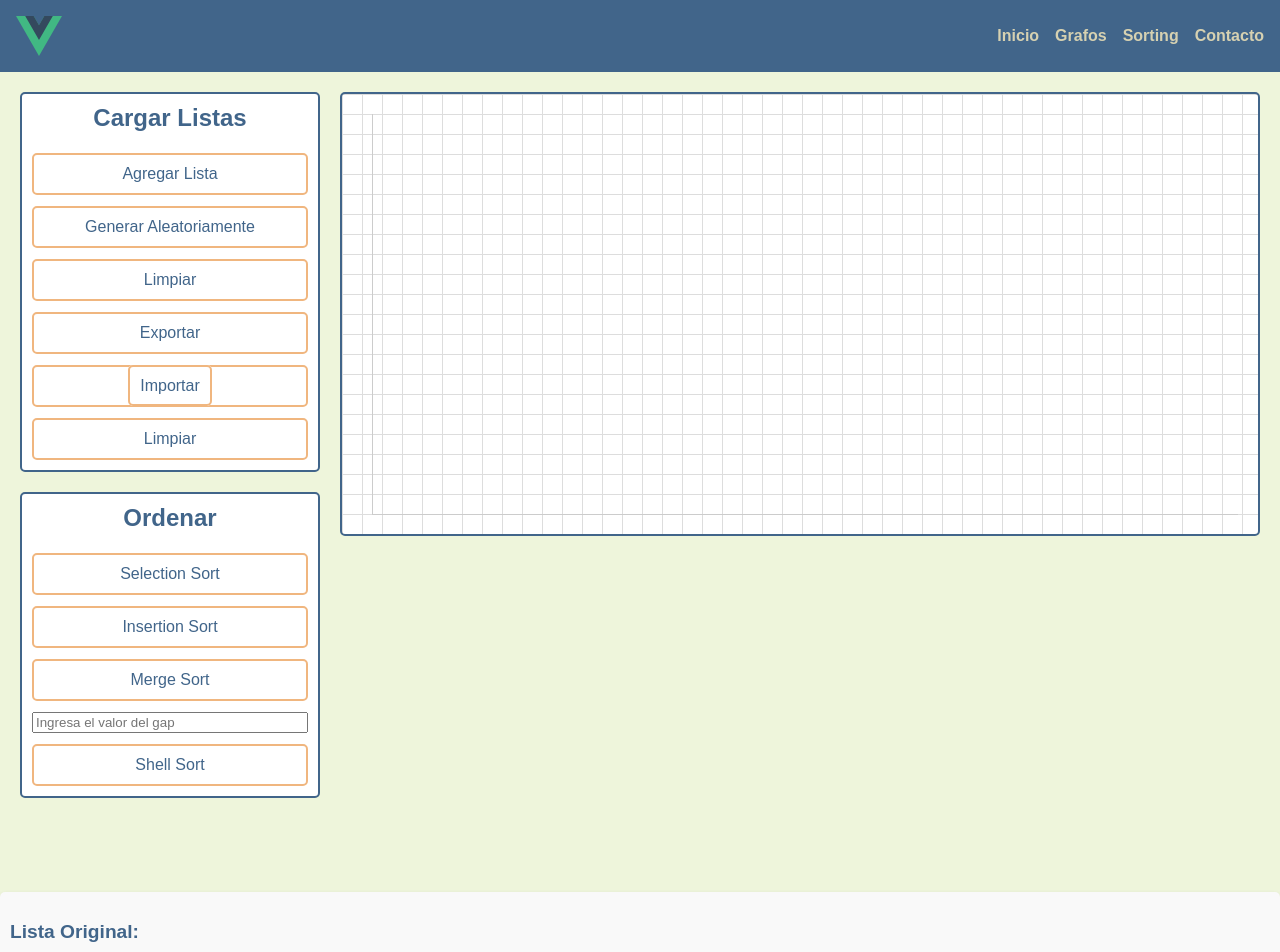
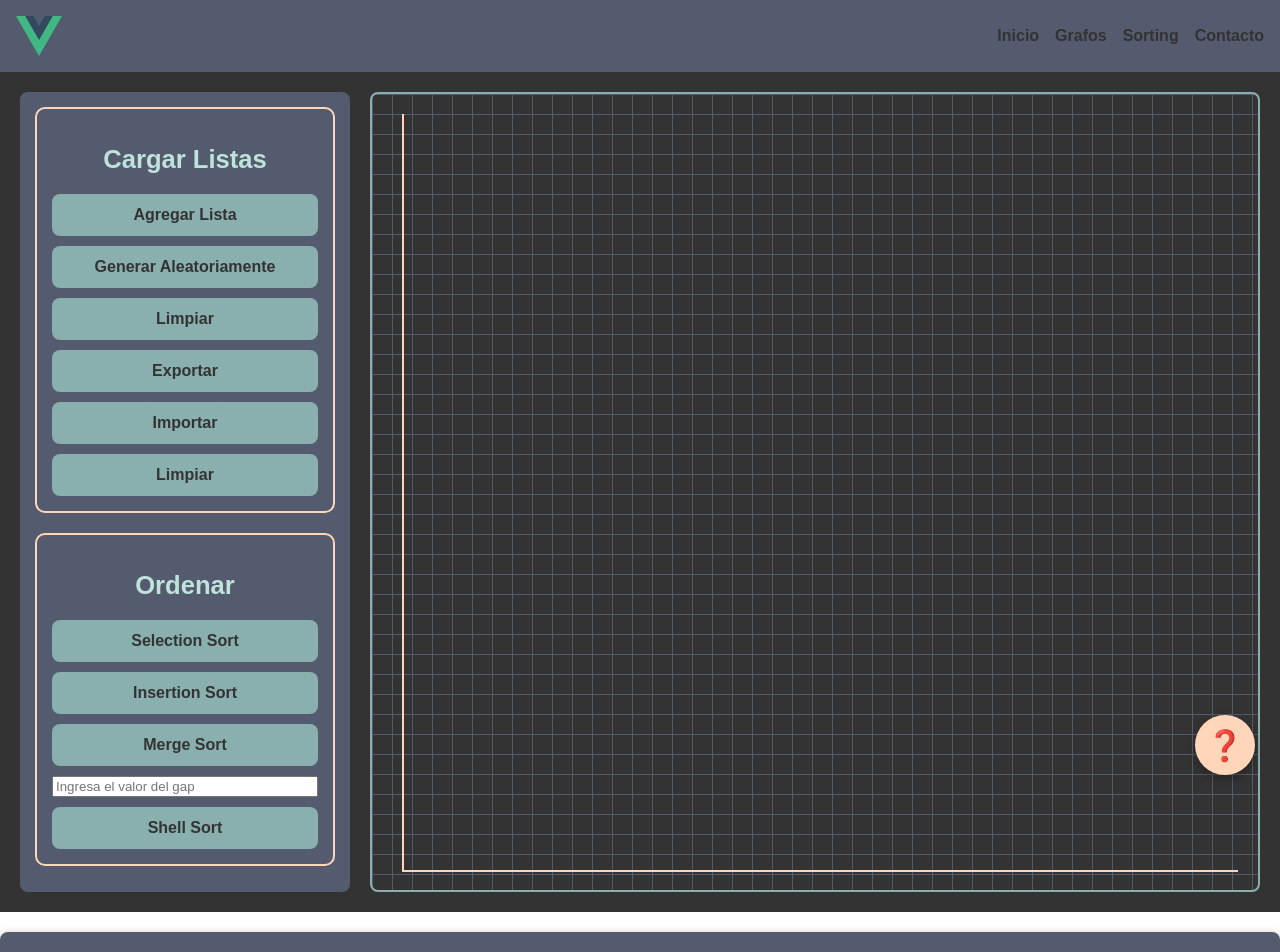
Before and after one commit to paolaqv/Algoritmos-Frontend, a Vue app: page /sort in a window 1280 px wide. Shown: the top 952 px of the page. Built offline with nearby package versions, Linux system fonts and the light colour scheme.

Commit message:
correcion y help de sort

```diff
--- a/package.json
+++ b/package.json
@@ -15,12 +15,14 @@
   "dependencies": {
     "@fortawesome/fontawesome-free": "^6.7.2",
     "algoritmos-frontend": "file:",
+    "animejs": "^4.0.2",
     "axios": "^1.7.9",
     "gsap": "^3.12.7",
     "sweetalert2": "^11.17.2"
   },
   "devDependencies": {
     "@tsconfig/node22": "^22.0.0",
+    "@types/animejs": "^3.1.13",
     "@types/node": "^22.13.1",
     "@vitejs/plugin-vue": "^5.2.3",
     "@vue/eslint-config-prettier": "^10.1.0",
--- /dev/null
+++ b/src/components/HelpSortingPopup.vue
@@ -0,0 +1,157 @@
+<template>
+    <div>
+      <!-- Botón flotante -->
+      <button class="floating-help-button" @click="visible = true">
+        ❓
+      </button>
+
+      <!-- Popup de ayuda -->
+      <transition name="popup-fade">
+        <div v-if="visible" class="popup-overlay">
+          <transition name="slide-fade" mode="out-in">
+            <div class="popup-content help-popup" :key="step">
+              <div v-if="step === 0" class="text-center">
+                <h2 class="text-primary mb-3">📌 Ayuda de Sorting</h2>
+                <p>
+                  ¿Quieres aprender cómo funcionan los algoritmos de <strong>ordenamiento</strong> que puedes usar?
+                </p>
+                <div class="d-flex justify-content-center gap-2 mt-4">
+                  <button class="tutorial-button" @click="step = 1">Sí, mostrar guía</button>
+                  <button class="tutorial-button" @click="visible = false">Saltar guía</button>
+                </div>
+              </div>
+
+              <div v-else>
+                <h2 class="text-primary mb-3">📘 Paso {{ step }}</h2>
+                <img
+                  class="img-fluid rounded mb-3 border"
+                  :src="`/images/SortingStep${step}.png`"
+                  :alt="`Paso ${step}`"
+                />
+                <p class="text-start" v-html="steps[step - 1]"></p>
+
+                <div class="d-flex justify-content-between mt-4">
+                  <button class="tutorial-button" @click="step--" :disabled="step === 1">⬅️ Anterior</button>
+                  <button class="tutorial-button" v-if="step < steps.length" @click="step++">Siguiente ➡️</button>
+                  <button class="tutorial-button" v-else @click="visible = false">Finalizar ✅</button>
+                </div>
+              </div>
+            </div>
+          </transition>
+        </div>
+      </transition>
+    </div>
+  </template>
+
+  <script setup lang="ts">
+  import { ref } from 'vue';
+
+  const visible = ref(false);
+  const step = ref(0);
+
+  const steps = [
+    `✅ <strong>Paso 1:</strong> Selecciona ingresar la lista o genera una lista con valores aleatorios`,
+    `✅ <strong>Paso 2:</strong> Selecciona el algoritmo de ordenamiento que desee`,
+    `✅ <strong>Paso 3:</strong> podra ver el ordenamiento de manera y dinamica y la lista original`,
+  ];
+  </script>
+
+  <style scoped>
+  /* Botón flotante */
+  .floating-help-button {
+    position: fixed;
+    bottom: 25px;
+    right: 25px;
+    width: 60px;
+    height: 60px;
+    background-color: #ffd6ba;
+    border: none;
+    border-radius: 50%;
+    font-size: 30px;
+    color: #333333;
+    cursor: pointer;
+    box-shadow: 0px 4px 10px rgba(0, 0, 0, 0.3);
+    transition: transform 0.3s ease, background-color 0.3s ease;
+    z-index: 1000;
+  }
+
+  .floating-help-button:hover {
+    background-color: #ffc099;
+    transform: scale(1.1);
+  }
+
+  /* Popup */
+  .popup-overlay {
+    position: fixed;
+    top: 0; left: 0; right: 0; bottom: 0;
+    background-color: rgba(0, 0, 0, 0.6);
+    display: flex;
+    justify-content: center;
+    align-items: center;
+    z-index: 10000;
+  }
+
+  .help-popup {
+    background: #ffffff;
+    padding: 30px;
+    border-radius: 12px;
+    max-width: 600px;
+    width: 90%;
+    max-height: 90vh;
+    overflow-y: auto;
+    box-shadow: 0 0 12px rgba(0, 0, 0, 0.25);
+    text-align: center;
+    animation: zoomIn 0.3s ease;
+  }
+
+  .tutorial-button {
+    background-color: #89b0ae;
+    color: white;
+    border: none;
+    border-radius: 10px;
+    padding: 10px 20px;
+    font-size: 16px;
+    cursor: pointer;
+    margin: 0 5px;
+    transition: background-color 0.3s, transform 0.2s, box-shadow 0.3s;
+  }
+
+  .tutorial-button:hover {
+    background-color: #6d9794;
+    transform: scale(1.05);
+    box-shadow: 0 0 8px rgba(0, 0, 0, 0.2);
+  }
+
+  @keyframes zoomIn {
+    from {
+      transform: scale(0.8);
+      opacity: 0;
+    }
+    to {
+      transform: scale(1);
+      opacity: 1;
+    }
+  }
+
+  /* Transiciones */
+  .slide-fade-enter-active,
+  .slide-fade-leave-active {
+    transition: all 0.5s ease;
+  }
+
+  .slide-fade-enter-from,
+  .slide-fade-leave-to {
+    opacity: 0;
+    transform: translateX(20px);
+  }
+
+  .popup-fade-enter-active,
+  .popup-fade-leave-active {
+    transition: opacity 0.3s ease;
+  }
+
+  .popup-fade-enter-from,
+  .popup-fade-leave-to {
+    opacity: 0;
+  }
+  </style>
--- a/src/views/SortPage.vue
+++ b/src/views/SortPage.vue
@@ -47,8 +47,7 @@
         <div class="bars-container">
           <div v-for="(value, index) in barValues" :key="index" class="bar-wrapper">
             <!-- Cambiar el color de la barra activa -->
-            <div :class="['bar', { active: index === currentIndex }]" :style="{ height: (value / maxValueComputed) * 100 + '%', backgroundColor: index === currentIndex ? '#00BFFF' : '#8A2BE2' }"></div>
-            <div class="x-label">{{ index + 1 }}</div>
+            <div :class="['bar', { active: activeIndices.includes(index) }]" :style="{ height: (value / maxValueComputed) * 100 + '%'}"></div>
           </div>
         </div>
       </div>
@@ -86,68 +85,53 @@
       <h3>Lista Ordenada:</h3>
       <p>{{ sortedList }}</p>
     </div>
+    <HelpSortingPopup />
 </template>
 
 <script setup lang="ts">
 import { ref, computed } from 'vue';
+import HelpSortingPopup from '@/components/HelpSortingPopup.vue'; // ✅ Importa aquí
 
-  // Variables reactivas
 const barValues = ref<number[]>([]);
-  const currentIndex = ref<number | null>(null); // El índice de la barra que se está moviendo
-
-  // Modal states
+const currentIndex = ref<number | null>(null);
 const showAddListModal = ref(false);
 const showGenerateRandomModal = ref(false);
-
-  // Datos del modal
 const numElements = ref<number | null>(null);
 const randomCount = ref<number | null>(null);
 const minValue = ref<number | null>(null);
-  const maxValueInput = ref<number | null>(null); // Renombrado para evitar conflictos
-
-  // Computado para calcular el valor máximo de barValues
+const maxValueInput = ref<number | null>(null);
 const maxValueComputed = computed(() => Math.max(...barValues.value));
-
-    // Variables para las listas
 const originalList = ref<number[]>([]);
 const sortedList = ref<number[]>([]);
-// Definir gapValue como una variable reactiva
 const gapValue = ref<number | null>(null);
+const activeIndices = ref<number[]>([]);
 
-
-  // Generación del rango dinámico para el eje Y
+// Computed
 const yAxisRange = computed(() => {
-  const max = maxValueComputed.value; // Usamos el valor calculado
+  const max = maxValueComputed.value;
   if (max !== null) {
     const range = [];
-    // Añadir valores de Y en orden descendente
     for (let i = max; i >= 0; i -= Math.ceil(max / 5)) {
       range.push(i);
     }
     return range;
   }
-  return []; // Si max es null, no se genera el rango
+  return [];
 });
 
-
+// Funciones
 function cleanList() {
   barValues.value = [];
   currentIndex.value = null;
   originalList.value = [];
   sortedList.value = [];
 }
-  // Abrir el modal para agregar lista
 function openAddListModal() {
   showAddListModal.value = true;
 }
-
-  // Cerrar el modal para agregar lista
 function closeAddListModal() {
   showAddListModal.value = false;
 }
-
-  // Confirmar la adición de lista
- // Confirmar la adición de lista
 function confirmAddList() {
   if (numElements.value && numElements.value > 0) {
     const newList: number[] = [];
@@ -160,31 +144,19 @@ function confirmAddList() {
         return;
       }
     }
-
-    // Actualizamos 'barValues' para que refleje los nuevos valores de la lista
     barValues.value = newList;
-
-    // También actualizamos 'originalList' para mostrarla en la sección de "Lista Original"
-    originalList.value = [...newList]; // Guardamos la lista original
-
+    originalList.value = [...newList];
     closeAddListModal();
   } else {
     alert("Por favor ingresa un número válido de elementos.");
   }
 }
-
-
-  // Abrir el modal para generar números aleatorios
 function openGenerateRandomModal() {
   showGenerateRandomModal.value = true;
 }
-
-  // Cerrar el modal para generar números aleatorios
 function closeGenerateRandomModal() {
   showGenerateRandomModal.value = false;
 }
-
-  // Confirmar la generación de números aleatorios
 function confirmGenerateRandom() {
   if (
     randomCount.value &&
@@ -200,90 +172,68 @@ function confirmAddList() {
       );
     }
     barValues.value = generatedNumbers;
-      originalList.value = [...generatedNumbers]; // Guardamos la lista original
-      sortedList.value = []; // Limpiamos la lista ordenada
+    originalList.value = [...generatedNumbers];
+    sortedList.value = [];
     closeGenerateRandomModal();
   } else {
     alert("Por favor asegúrate de que todos los campos sean válidos.");
   }
 }
 
-  // Función para hacer el Selection Sort con animación
 async function startSelectionSort() {
-    let arr = [...barValues.value]; // Creamos una copia del arreglo para manipularlo
+  let arr = [...barValues.value];
   let n = arr.length;
 
-    // Iteramos a través de las barras para ordenar
   for (let i = 0; i < n - 1; i++) {
     let minIndex = i;
-
-      // Resaltamos la barra en el proceso
     currentIndex.value = i;
-      await pause(100); // Esperamos para mostrar el estado actual
+    await pause(100);
 
     for (let j = i + 1; j < n; j++) {
       if (arr[j] < arr[minIndex]) {
         minIndex = j;
       }
-
-        // Resaltamos las barras que se están comparando
       currentIndex.value = j;
-        await pause(100); // Esperamos para mostrar la comparación
+      await pause(100);
     }
-
-      // Si encontramos un nuevo mínimo, intercambiamos las barras
     if (minIndex !== i) {
-        // Intercambiamos los valores
       let temp = arr[i];
       arr[i] = arr[minIndex];
       arr[minIndex] = temp;
-
-        // Actualizamos el arreglo de barras para reflejar el cambio
       barValues.value = [...arr];
-
-        // Animación de la barra cambiando de lugar
-        await pause(100); // Esperamos para mostrar el intercambio visual
+      await pause(100);
     }
   }
-    currentIndex.value = null; // Resaltamos la barra al final
-    sortedList.value = [...arr]; // Guardamos la lista ordenada
-
+  currentIndex.value = null;
+  sortedList.value = [...arr];
 }
 
-  // Función para hacer el Insertion Sort con animación
 async function startInsertionSort() {
-  let arr = [...barValues.value]; // Creamos una copia del arreglo para manipularlo
+  let arr = [...barValues.value];
   let n = arr.length;
 
   for (let i = 1; i < n; i++) {
     let key = arr[i];
     let j = i - 1;
 
-    // Resaltamos la barra en el proceso
-    currentIndex.value = i;
-    await pause(100); // Esperamos para mostrar el estado actual
+    activeIndices.value = [i];
+    await pause(150);
 
-    // Mueve los elementos de arr[0..i-1] que son mayores que key, a una posición adelante
     while (j >= 0 && arr[j] > key) {
       arr[j + 1] = arr[j];
       j = j - 1;
-
-      // Resaltamos las barras que se están comparando
-      currentIndex.value = j;
-      await pause(100); // Esperamos para mostrar la comparación
+      activeIndices.value = [j + 1, j + 2];
+      barValues.value = [...arr];
+      await pause(150);
     }
     arr[j + 1] = key;
-
-    // Actualizamos el arreglo de barras para reflejar el cambio
     barValues.value = [...arr];
-    await pause(100); // Esperamos para mostrar el intercambio visual
+    await pause(150);
+  }
+  activeIndices.value = [];
+  sortedList.value = [...arr];
 }
 
-  currentIndex.value = null; // Resaltamos la barra al final
-  sortedList.value = [...arr]; // Guardamos la lista ordenada
-}
-
-// Función para hacer el Shell Sort con animación
 async function startShellSort() {
   if (gapValue.value === null || gapValue.value <= 0) {
     alert("Por favor ingresa un valor válido para el gap.");
@@ -292,7 +242,7 @@ async function startShellSort() {
 
   let arr = [...barValues.value];
   let n = arr.length;
-    let gap = gapValue.value; // Usamos el valor de gap ingresado por el usuario
+  let gap = gapValue.value;
 
   while (gap >= 1) {
     for (let i = gap; i < n; i++) {
@@ -302,27 +252,23 @@ async function startShellSort() {
       while (j >= gap && arr[j - gap] > temp) {
         arr[j] = arr[j - gap];
         j -= gap;
-
         currentIndex.value = j;
         await pause(100);
       }
       arr[j] = temp;
     }
-      gap = Math.floor(gap / 2); // Reducimos el gap
+    gap = Math.floor(gap / 2);
   }
 
   barValues.value = [...arr];
   sortedList.value = [...arr];
 }
 
-
-// Función para fusionar dos arreglos
 async function merge(left: number[], right: number[]): Promise<number[]> {
   const result: number[] = [];
   let leftIndex = 0;
   let rightIndex = 0;
 
-  // Fusionamos los dos arreglos mientras haya elementos en ambos
   while (leftIndex < left.length && rightIndex < right.length) {
     if (left[leftIndex] < right[rightIndex]) {
       result.push(left[leftIndex]);
@@ -332,70 +278,52 @@ async function merge(left: number[], right: number[]): Promise<number[]> {
       rightIndex++;
     }
 
-    // Resaltamos las barras que se están comparando
-    currentIndex.value = leftIndex + rightIndex;
-    await pause(100); // Esperamos para mostrar la comparación
+    activeIndices.value = [leftIndex, rightIndex];
+    barValues.value = [...originalList.value.slice(0, result.length), ...left.slice(leftIndex), ...right.slice(rightIndex)];
+    await pause(150);
   }
 
-  // Si queda algún elemento en el arreglo izquierdo o derecho, lo agregamos
   return result.concat(left.slice(leftIndex), right.slice(rightIndex));
 }
 
-// Función para iniciar el Merge Sort
 async function startMergeSort() {
-  let arr = [...barValues.value]; // Creamos una copia del arreglo para manipularlo
-
-  // Ejecutamos el Merge Sort y actualizamos la visualización
+  let arr = [...barValues.value];
   const sortedArr = await mergeSort(arr);
-
-  // Actualizamos el arreglo de barras con la lista ordenada
   barValues.value = sortedArr;
-
-  // Actualizamos la lista ordenada para mostrarla debajo del gráfico
   sortedList.value = [...sortedArr];
 }
 
-
-// Función Merge Sort con animación
 async function mergeSort(arr: number[]): Promise<number[]> {
   if (arr.length <= 1) {
     return arr;
   }
-
-  // Dividimos el arreglo en dos mitades
   const middle = Math.floor(arr.length / 2);
   const left = arr.slice(0, middle);
   const right = arr.slice(middle);
-
-  // Realizamos la llamada recursiva para ordenar ambas mitades
   const leftSorted = await mergeSort(left);
   const rightSorted = await mergeSort(right);
-
-  // Fusionamos las dos mitades ordenadas
-  return merge(leftSorted, rightSorted);
+  const merged = await merge(leftSorted, rightSorted);
+  barValues.value = [...merged];
+  return merged;
 }
 
-  // Función de espera para controlar los retrasos en la animación
 function pause(ms: number) {
   return new Promise(resolve => setTimeout(resolve, ms));
 }
 
-// Función para exportar los datos
+
+
 function exportData() {
-  // Creamos un archivo JSON con los datos de barValues
   const dataStr = JSON.stringify(barValues.value);
   const blob = new Blob([dataStr], { type: 'application/json' });
-
-  // Crear un enlace para descargar el archivo
   const url = URL.createObjectURL(blob);
   const a = document.createElement('a');
   a.href = url;
-  a.download = 'barValues.json'; // Nombre del archivo
+  a.download = 'barValues.json';
   a.click();
-  URL.revokeObjectURL(url); // Revocar el URL después de usarlo
+  URL.revokeObjectURL(url);
 }
 
-// Función para importar los datos
 function importData(event: Event) {
   const fileInput = event.target as HTMLInputElement;
   if (fileInput?.files?.[0]) {
@@ -407,10 +335,9 @@ function importData(event: Event) {
       if (content) {
         try {
           const importedData = JSON.parse(content as string);
-          // Validamos que los datos sean un arreglo de números
           if (Array.isArray(importedData) && importedData.every(item => typeof item === 'number')) {
             barValues.value = importedData;
-            originalList.value = [...importedData]; // Actualizamos también la lista original
+            originalList.value = [...importedData];
             alert('Datos importados correctamente');
           } else {
             alert('El archivo no contiene un formato de lista válido.');
@@ -421,88 +348,86 @@ function importData(event: Event) {
       }
     };
 
-    reader.readAsText(file); // Leemos el archivo como texto
+    reader.readAsText(file);
   }
-}
-
-</script>
-
-<script lang="ts">
-  export default {
-    name: 'SortPage'
 }
 </script>
 
+
 <style>
-  :root {
-    --primary-color: #41658A;
-    --secondary-color: #F0B67F;
-    --background-color: #EEF5DB;
-    --accent-color: #C7EFCF;
-    --text-color: #D6D1B1;
-  }
-
+/* Estilo principal */
 .container {
   display: flex;
   gap: 20px;
   padding: 20px;
-    background-color: var(--background-color);
-    height: 60vh;
-    min-height: calc(100vh - 40px);
+  background-color: #333333;
+  min-height: 100vh;
 }
 
+/* Barra lateral */
 .sidebar {
   width: 300px;
   display: flex;
   flex-direction: column;
   gap: 20px;
-    height: 60vh;
+  background-color: #555b6e;
+  border-radius: 8px;
+  padding: 15px;
 }
 
+/* Grupo de botones */
 .button-group {
-    background-color: white;
-    border: 2px solid var(--primary-color);
-    border-radius: 5px;
-    padding: 10px;
+  background-color: #555b6e;
+  border: 2px solid #ffd6ba;
+  border-radius: 10px;
+  padding: 15px;
   display: flex;
   flex-direction: column;
-    gap: 11px;
+  gap: 10px;
 }
 
 .button-group h2 {
-    color: var(--primary-color);
+  color: #bee3db;
   text-align: center;
-    margin: 0 0 10px 0;
-    font-size: 1.5rem;
+  margin-bottom: 10px;
+  font-size: 1.6rem;
 }
 
+/* Botones */
 .action-button {
-    padding: 10px;
-    background-color: white;
-    border: 2px solid var(--secondary-color);
-    border-radius: 5px;
-    color: var(--primary-color);
+  padding: 12px;
+  background-color: #89b0ae;
+  border: none;
+  border-radius: 8px;
+  color: #333333;
   font-size: 1rem;
+  font-weight: bold;
   cursor: pointer;
-    transition: all 0.3s ease;
+  transition: background-color 0.3s ease, transform 0.3s ease;
 }
 
 .action-button:hover {
-    background-color: var(--accent-color);
+  background-color: #ffd6ba;
+  transform: scale(1.05);
 }
 
+/* Contenedor del gráfico */
 .chart-container {
   flex: 1;
-    background-color: white;
-    border: 2px solid var(--primary-color);
-    border-radius: 5px;
+  background-color: #333333;
+  border: 2px solid #89b0ae;
+  border-radius: 8px;
   padding: 20px;
   display: flex;
   align-items: center;
   justify-content: center;
-    height: 50vh;
+  min-height: 60vh;
+  background-image: linear-gradient(#555b6e 1px, transparent 1px),
+                    linear-gradient(90deg, #555b6e 1px, transparent 1px);
+  background-size: 20px 20px;
 }
 
+/* Gráfico */
 .chart {
   width: 100%;
   height: 100%;
@@ -510,6 +435,7 @@ function importData(event: Event) {
   position: relative;
 }
 
+/* Eje Y */
 .y-axis {
   display: flex;
   flex-direction: column;
@@ -519,18 +445,21 @@ function importData(event: Event) {
 }
 
 .y-label {
-    color: var(--primary-color);
+  color: #bee3db;
   font-weight: bold;
+  font-size: 0.9rem;
 }
 
+/* Barras */
 .bars-container {
   flex: 1;
   display: flex;
   justify-content: space-around;
   align-items: flex-end;
   height: 100%;
-    border-left: 1px solid #ccc;
-    border-bottom: 1px solid #ccc;
+  border-left: 2px solid #ffd6ba;
+  border-bottom: 2px solid #ffd6ba;
+  padding: 0 10px;
 }
 
 .bar-wrapper {
@@ -541,31 +470,30 @@ function importData(event: Event) {
   justify-content: flex-end;
 }
 
+/* Estilo de las barras */
 .bar {
-    width: 40px;
-    background-color: transparent;
-    border: 2px solid #4CAF50;
+  width: 20px;
+  background-color: #89b0ae;
+  border-radius: 5px 5px 0 0;
   margin: 0 5px;
-    transition: height 0.5s ease; /* Animación de cambio de altura */
+  transition: transform 0.4s ease-in-out, height 0.4s ease, background-color 0.3s;
+  transform-origin: bottom;
 }
 
+/* Barra activa */
 .bar.active {
-    background-color: #00BFFF; /* Barra activa de color azul */
+  background-color: #ffd6ba;
 }
 
+/* Etiqueta X */
 .x-label {
-    margin-top: 10px;
-    color: var(--primary-color);
+  margin-top: 8px;
+  color: #bee3db;
   font-weight: bold;
+  font-size: 0.85rem;
 }
 
-  .chart-container {
-    background-image: linear-gradient(#ddd 1px, transparent 1px),
-                        linear-gradient(90deg, #ddd 1px, transparent 1px);
-    background-size: 20px 20px;
-  }
-
-  /* Estilos adicionales para los modales */
+/* Modales */
 .modal {
   position: fixed;
   top: 0;
@@ -576,53 +504,88 @@ function importData(event: Event) {
   display: flex;
   justify-content: center;
   align-items: center;
+  z-index: 10;
 }
 
 .modal-content {
-    background-color: white;
+  background-color: #555b6e;
   padding: 20px;
-    border-radius: 5px;
-    box-shadow: 0 2px 10px rgba(0, 0, 0, 0.2);
+  border-radius: 10px;
   display: flex;
   flex-direction: column;
-    gap: 10px;
+  gap: 15px;
+  width: 300px;
+
 }
 
 .modal-content input {
   padding: 10px;
   font-size: 1rem;
-    border: 1px solid #ccc;
-    border-radius: 5px;
+  border: 1px solid #89b0ae;
+  border-radius: 8px;
 }
 
 .modal-content button {
   padding: 10px;
-    background-color: #41658A;
-    color: white;
+  background-color: #89b0ae;
+  color: #333333;
   border: none;
-    border-radius: 5px;
+  border-radius: 8px;
+  font-weight: bold;
   cursor: pointer;
+  transition: background-color 0.3s ease;
 }
 
 .modal-content button:hover {
-    background-color: #355a6a;
+  background-color: #ffd6ba;
 }
+
+/* Listas (original y ordenada) */
 .list-container {
   margin-top: 20px;
-  padding: 10px;
-  background-color: #f9f9f9;
-  border-radius: 5px;
-  box-shadow: 0 2px 5px rgba(0, 0, 0, 0.1);
+  background-color: #555b6e;
+  padding: 15px;
+  border-radius: 8px;
+  box-shadow: 0 2px 8px rgba(0, 0, 0, 0.3);
 }
 
 .list-container h3 {
-  color: #41658A;
+  color: #bee3db;
   font-size: 1.2rem;
 }
 
 .list-container p {
+  color: #fff;
   font-size: 1rem;
-  color: #555;
+  word-break: break-word;
+}
+/* Títulos */
+h2, h3 {
+  color: #bee3db; /* Verde clarito */
+}
+
+/* Texto normal */
+p, span, li {
+  color: #ccd6dd; /* Gris muy clarito */
+}
+
+/* Botones */
+button, .action-button, .tutorial-button {
+  color: #333333; /* Texto oscuro para fondo claro */
+}
+
+/* Texto dentro del modal */
+.modal-content h2,
+.modal-content p {
+  color: #ffffff; /* Texto blanco en modales */
+}
+
+/* Textos en el contenedor de listas */
+.list-container h3 {
+  color: #bee3db;
+}
+.list-container p {
+  color: #ccd6dd;
 }
 
 </style>
```
Also changed, not shown: 1 other file (tests, documents, lock files or other folders). Lines whose indentation alone changed are shown as unchanged.
